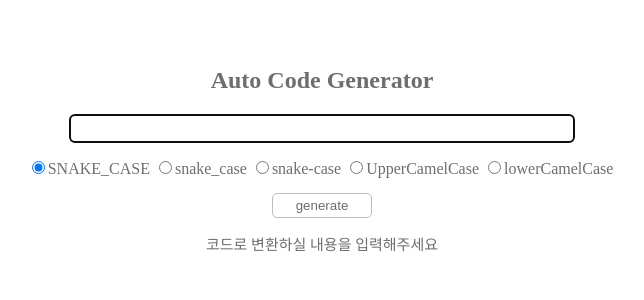
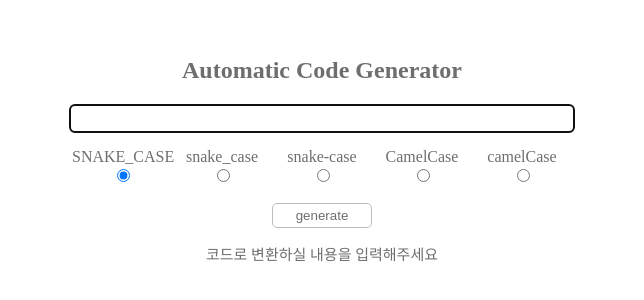
Before and after one commit to code0xff/auto-code-gen, a React app: page / in a window 1280 px wide. Shown: the part 250-550 px from the top of the page, without its empty margins (318-962 px from the left). Built offline with nearby package versions, Linux system fonts and the light colour scheme.

Commit message:
edit style

```diff
--- a/src/components/App.css
+++ b/src/components/App.css
@@ -18,13 +18,22 @@
   text-align: center;
 }
 
-.div-type {
+.div-types {
   margin: 15px;
   color: #6e6e6e;
+  display: flex;
+  flex-direction: row;
 }
 
 .radio-type:hover {
   cursor: pointer;
+}
+
+.div-type {
+  height: 40px;
+  width: 100px;
+  text-align: center;
+  vertical-align: bottom;
 }
 
 .label-type:hover {
--- a/src/components/App.js
+++ b/src/components/App.js
@@ -22,11 +22,11 @@ export default class App extends Component {
           code = strings.join('_').toLowerCase()
         } else if (type === 'snake-case') {
           code = strings.join('-').toLowerCase()
-        } else if (type === 'UpperCamelCase') {
+        } else if (type === 'CamelCase') {
           for (let i = 0; i < strings.length; i++) {
             code += (strings[i].charAt(0).toUpperCase() + strings[i].slice(1))
           }
-        } else if (type === 'lowerCamelCase') {
+        } else if (type === 'camelCase') {
           code += strings[0]
           for (let i = 1; i < strings.length; i++) {
             code += (strings[i].charAt(0).toUpperCase() + strings[i].slice(1))
@@ -53,13 +53,15 @@ export default class App extends Component {
     return (
       <div className='app'>
         <div>
-          <h2 className='h-title'>Auto Code Generator</h2>
+          <h2 className='h-title'>Automatic Code Generator</h2>
         </div>
         <div>
           <input className='input-target' type='text' autoFocus onChange={this._setTarget} />
         </div>
+        <div className='div-types'>
           <div className='div-type'>
             <label className='label-type'>
+            SNAKE_CASE<br/>
               <input
                 className='radio-type'
                 type='radio'
@@ -67,44 +69,57 @@ export default class App extends Component {
                 value='SNAKE_CASE'
                 onClick={this._setType}
                 defaultChecked
-            />SNAKE_CASE
-          </label>&nbsp;
+              />
+            </label>
+          </div>
+          <div className='div-type'>
             <label className='label-type'>
+            snake_case<br/>
               <input
                 className='radio-type'
                 type='radio'
                 name='type'
                 value='snake_case'
                 onClick={this._setType}
-            />snake_case
-          </label>&nbsp;
+              />
+            </label>
+          </div>
+          <div className='div-type'>
             <label className='label-type'>
+            snake-case<br/>
               <input
                 className='radio-type'
                 type='radio'
                 name='type'
                 value='snake-case'
                 onClick={this._setType}
-            />snake-case
-          </label>&nbsp;
+              />
+            </label>
+          </div>
+          <div className='div-type'>
             <label className='label-type'>
+            CamelCase<br/>
               <input
                 className='radio-type'
                 type='radio'
                 name='type'
-              value='UpperCamelCase'
+                value='CamelCase'
                 onClick={this._setType}
-            />UpperCamelCase
-          </label>&nbsp;
+              />
+            </label>
+          </div>
+          <div className='div-type'>
             <label className='label-type'>
+            camelCase<br/>
               <input
                 className='radio-type'
                 type='radio'
                 name='type'
-              value='lowerCamelCase'
+                value='camelCase'
                 onClick={this._setType}
-            />lowerCamelCase
-          </label>&nbsp;
+              />
+            </label>
+          </div>
         </div>
         <div>
           <button className='button-generate' onClick={this._generate}>generate</button>
```
Lines whose indentation alone changed are shown as unchanged.
